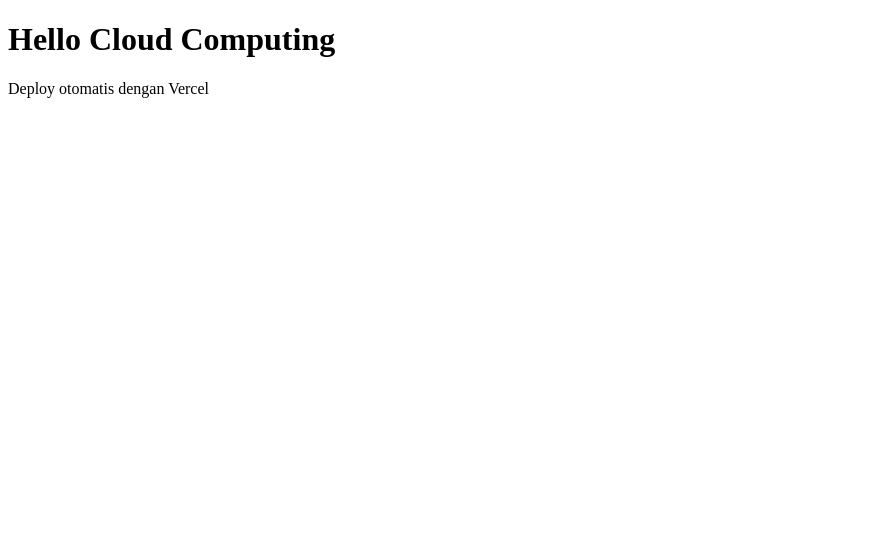
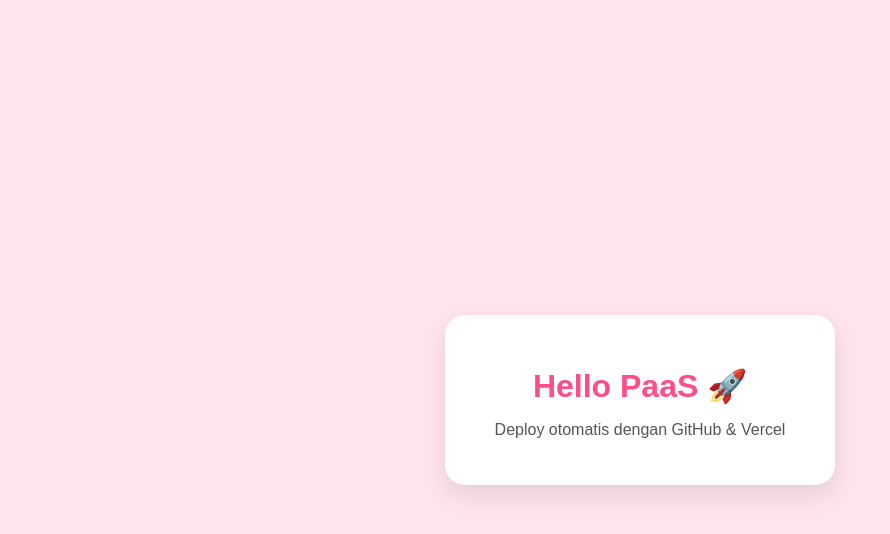
Before and after one commit to yoomayyoo/pass-demo, a plain HTML site: page index.html in a window 1280 px wide. Shown: the whole page, without its empty margins (0-890 px from the left). Drawn offline with Linux system fonts and the light colour scheme.

Commit message:
Update index.html

```diff
--- a/index.html
+++ b/index.html
@@ -2,9 +2,39 @@
 <html>
 <head>
   <title>PaaS Demo</title>
+  <style>
+    body {
+      margin: 0;
+      height: 100vh;
+      display: flex;
+      justify-content: center;
+      align-items: center;
+      background-color: #ffe4ec; /* pink soft */
+      font-family: Arial, sans-serif;
+    }
+
+    .card {
+      background: white;
+      padding: 30px 50px;
+      border-radius: 20px;
+      box-shadow: 0 10px 25px rgba(0,0,0,0.1);
+      text-align: center;
+    }
+
+    h1 {
+      color: #ff4d88;
+      margin-bottom: 10px;
+    }
+
+    p {
+      color: #555;
+    }
+  </style>
 </head>
 <body>
-  <h1>Hello Cloud Computing </h1>
-  <p>Deploy otomatis dengan Vercel</p>
+  <div class="card">
+    <h1>Hello PaaS 🚀</h1>
+    <p>Deploy otomatis dengan GitHub & Vercel</p>
+  </div>
 </body>
 </html>
```
